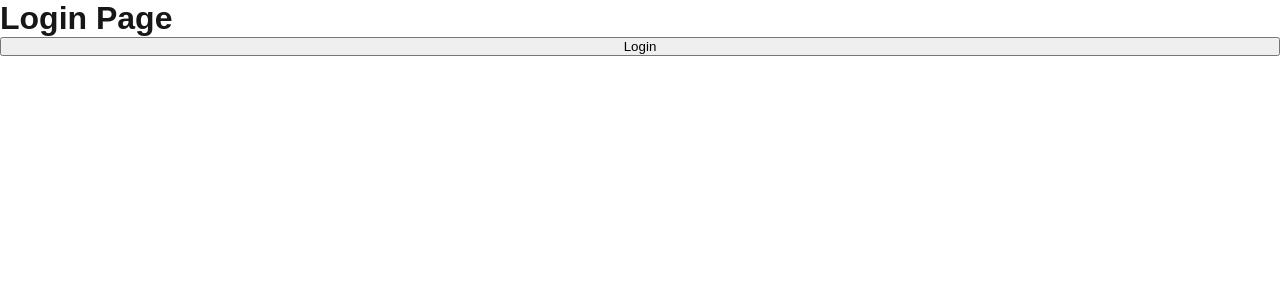
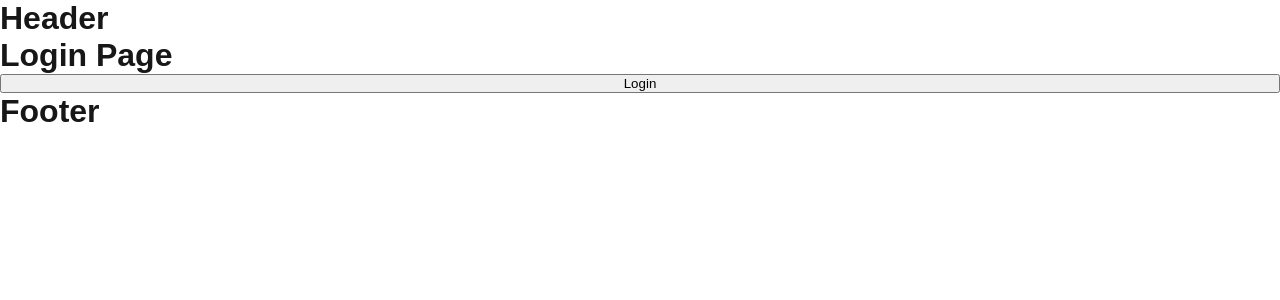
Before and after one commit to apni-coding/Next.js-Mastery-in-Hindi, a Next.js app: page /login in a window 1280 px wide. Shown: the top 300 px of the page. Built offline with nearby package versions, Linux system fonts and the light colour scheme.

Commit message:
common layout in next js

```diff
--- a/src/app/layout.js
+++ b/src/app/layout.js
@@ -19,7 +19,11 @@ export const metadata = {
 export default function RootLayout({ children }) {
   return (
     <html lang="en" className={`${geistSans.variable} ${geistMono.variable}`}>
-      <body>{children}</body>
+      <body>
+        <header><h1>Header</h1></header>
+        {children}
+        <footer><h1>Footer</h1></footer>
+        </body>
     </html>
   );
 }
```
Also changed, not shown: src/app/blog/layout.js (added, +12 -0 lines).
